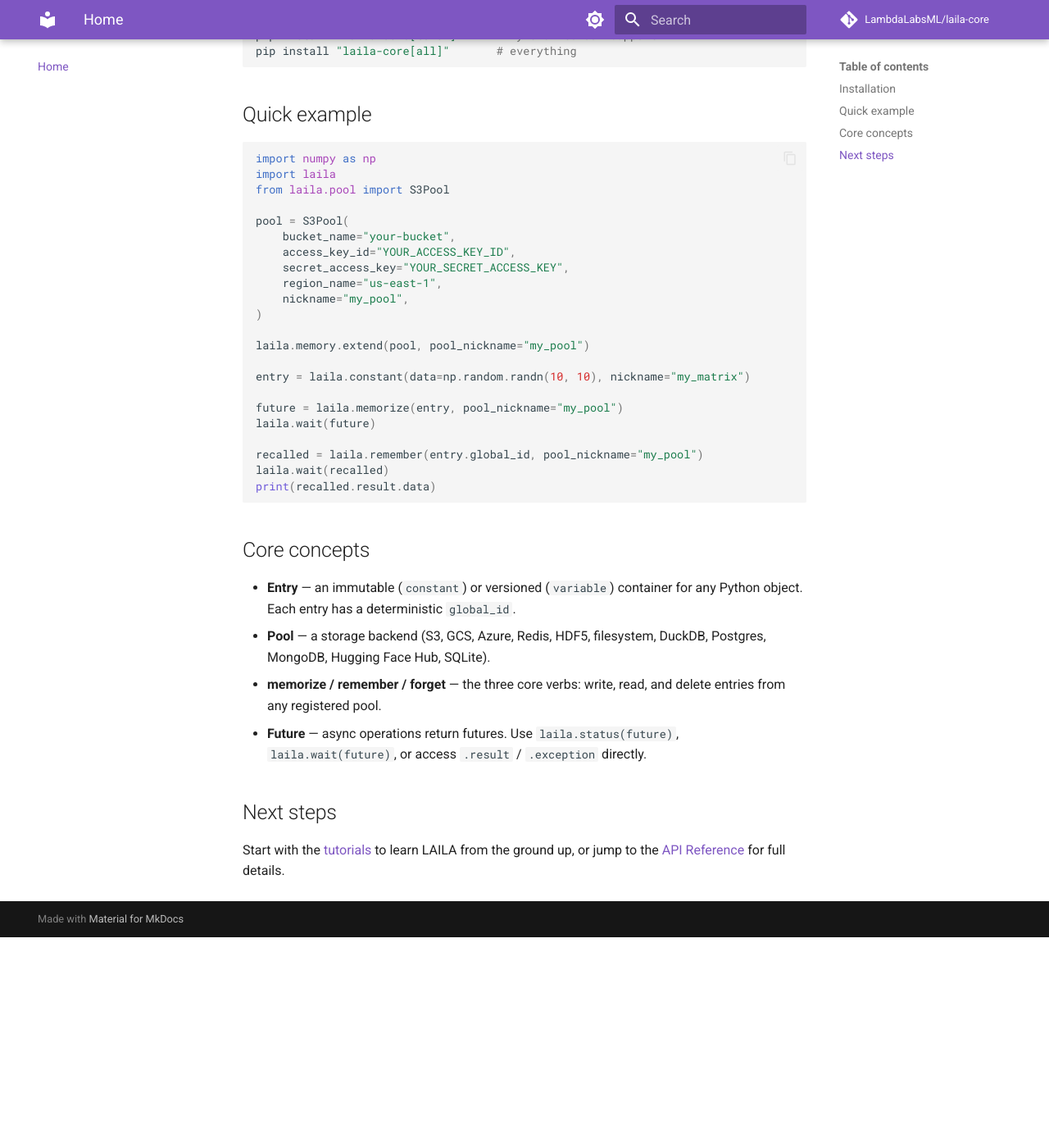
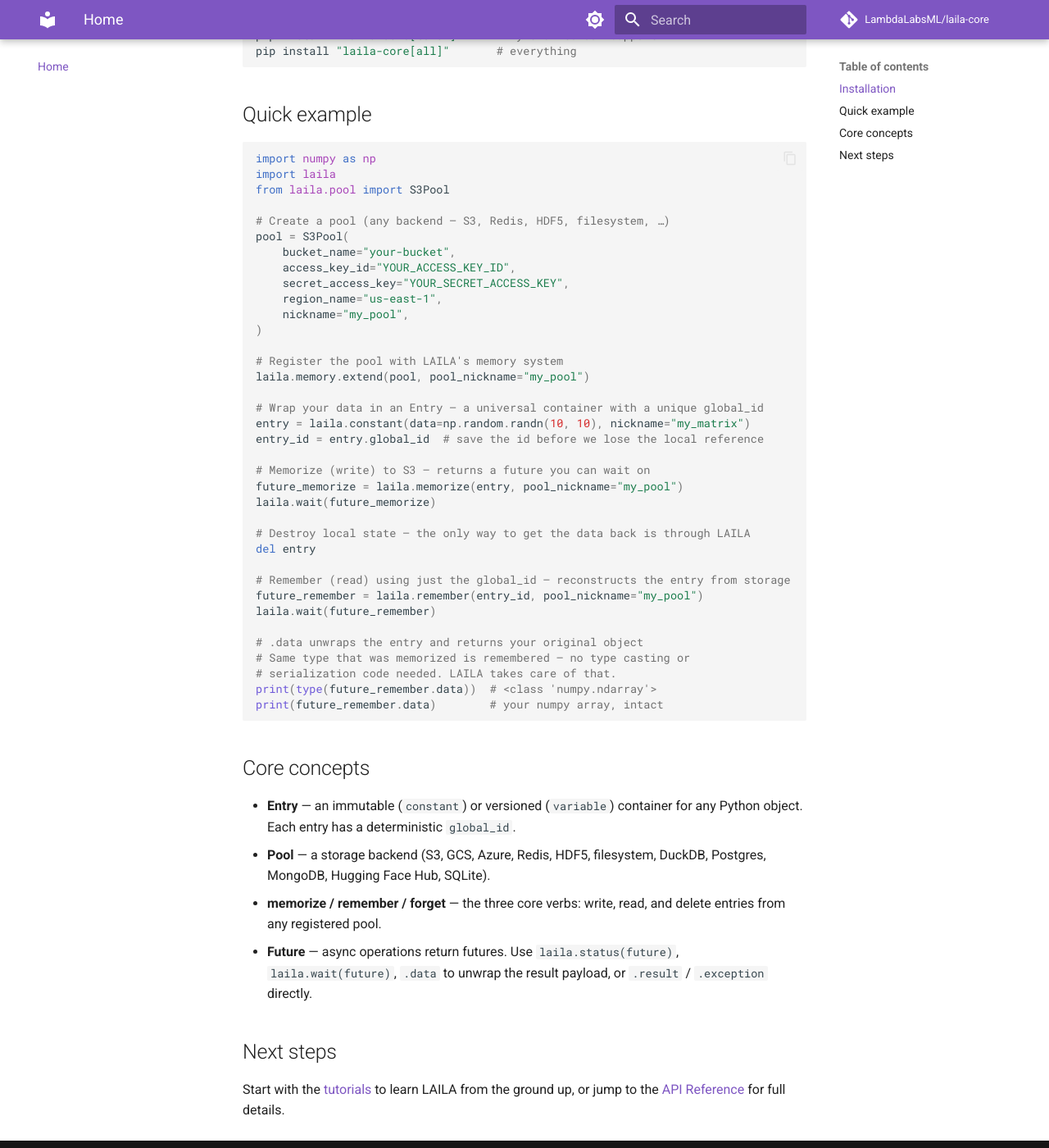
Before and after one commit to LambdaLabsML/laila-core, an MkDocs documentation site: the page built from docs/index.md, in a window 1280 px wide and 1400 px high, scrolled down 594 px. Shown: the whole window at 82% size. Built offline with MkDocs 1.6.1 and Material for MkDocs 9.7.7, drawn with Linux system fonts in a browser that asks for light colours; comment, search, counter and statistics services are not loaded; before the commit the page ends 1737 px from its top, so only the background shows below that.

Commit message:
Documentation updates

````diff
--- a/docs/index.md
+++ b/docs/index.md
@@ -27,6 +27,7 @@
 import laila
 from laila.pool import S3Pool
 
+# Create a pool (any backend — S3, Redis, HDF5, filesystem, …)
 pool = S3Pool(
     bucket_name="your-bucket",
     access_key_id="YOUR_ACCESS_KEY_ID",
@@ -35,16 +36,29 @@
     nickname="my_pool",
 )
 
+# Register the pool with LAILA's memory system
 laila.memory.extend(pool, pool_nickname="my_pool")
 
+# Wrap your data in an Entry — a universal container with a unique global_id
 entry = laila.constant(data=np.random.randn(10, 10), nickname="my_matrix")
+entry_id = entry.global_id  # save the id before we lose the local reference
 
-future = laila.memorize(entry, pool_nickname="my_pool")
-laila.wait(future)
+# Memorize (write) to S3 — returns a future you can wait on
+future_memorize = laila.memorize(entry, pool_nickname="my_pool")
+laila.wait(future_memorize)
 
-recalled = laila.remember(entry.global_id, pool_nickname="my_pool")
-laila.wait(recalled)
-print(recalled.result.data)
+# Destroy local state — the only way to get the data back is through LAILA
+del entry
+
+# Remember (read) using just the global_id — reconstructs the entry from storage
+future_remember = laila.remember(entry_id, pool_nickname="my_pool")
+laila.wait(future_remember)
+
+# .data unwraps the entry and returns your original object
+# Same type that was memorized is remembered — no type casting or
+# serialization code needed. LAILA takes care of that.
+print(type(future_remember.data))  # <class 'numpy.ndarray'>
+print(future_remember.data)        # your numpy array, intact
 ```
 
 ## Core concepts
@@ -52,7 +66,7 @@
 - **Entry** — an immutable (`constant`) or versioned (`variable`) container for any Python object. Each entry has a deterministic `global_id`.
 - **Pool** — a storage backend (S3, GCS, Azure, Redis, HDF5, filesystem, DuckDB, Postgres, MongoDB, Hugging Face Hub, SQLite).
 - **memorize / remember / forget** — the three core verbs: write, read, and delete entries from any registered pool.
-- **Future** — async operations return futures. Use `laila.status(future)`, `laila.wait(future)`, or access `.result` / `.exception` directly.
+- **Future** — async operations return futures. Use `laila.status(future)`, `laila.wait(future)`, `.data` to unwrap the result payload, or `.result` / `.exception` directly.
 
 ## Next steps
 
````
Also changed, not shown: docs/tutorials/02_local_pools.md (+3 -3 lines), docs/tutorials/03_s3_tensors.md (+6 -6 lines), docs/tutorials/04_model_checkpoint.md (+3 -3 lines), docs/tutorials/05_manifest_sentiment_dataset.md (+5 -5 lines).
